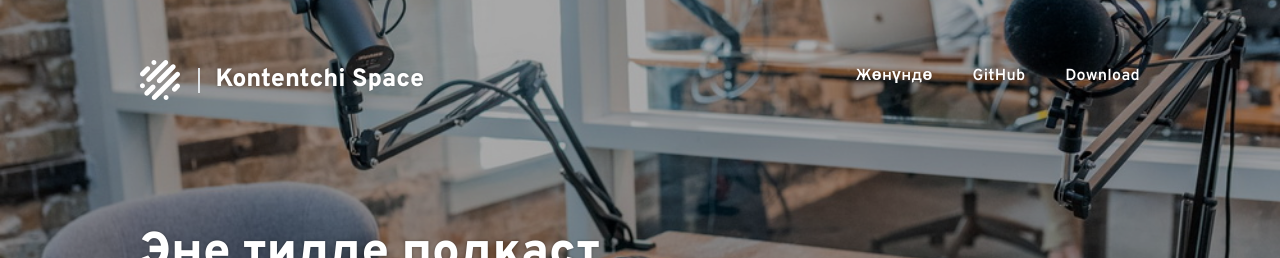
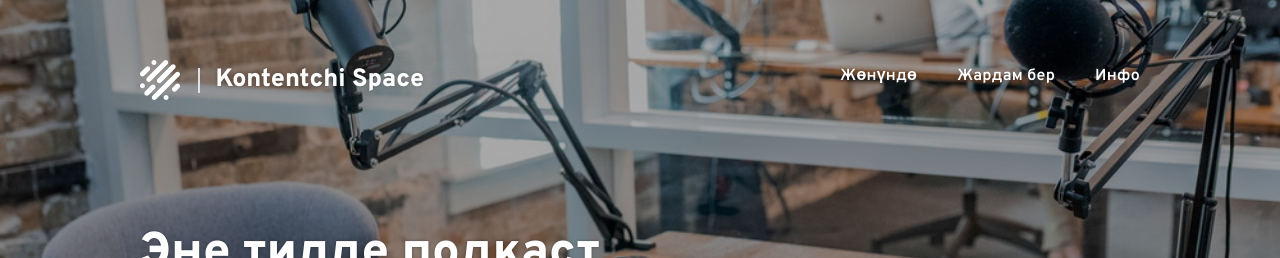
Before and after one commit to kontentchispace/kontentchispace.github.io, a Jekyll site: the page built from index.html, in a window 1280 px wide and 900 px high. Shown: the top 258 px of the window. Built offline with Jekyll 4.4.1, drawn with Linux system fonts in a browser that asks for light colours; some of the changed text lies outside the part shown.

Commit message:
Update _config.yml

```diff
--- a/_config.yml
+++ b/_config.yml
@@ -38,7 +38,7 @@ dark_theme: false
 title: Kontentchi Space
 tagline: 'Эне тилде подкаст'
 description: 'Подкастчы авторлорду бириктирген платформа.'
-keywords: 'connor, bär, designer, traveller, code, jekyll, developer, theme'
+keywords: 'kontentchi, контентчи, кыргызча, подкаст, kyrgyz, podcast, kyrgyzstan, people'
 url: https://kontentchispace.github.io
 baseurl: https://kontentchispace.github.io/
 assets: /assets
@@ -77,8 +77,8 @@ google_fonts:
 excerpt_separator: <!-- Read more -->
 
 navigation:
-  GitHub: https://github.com/connor-baer/summer
-  Download: https://github.com/connor-baer/summer/archive/gh-pages.zip
+  Жардам бер: https://github.com/connor-baer/summer
+  Инфо: https://github.com/connor-baer/summer/archive/gh-pages.zip
 
 collections:
   recipes:
```
